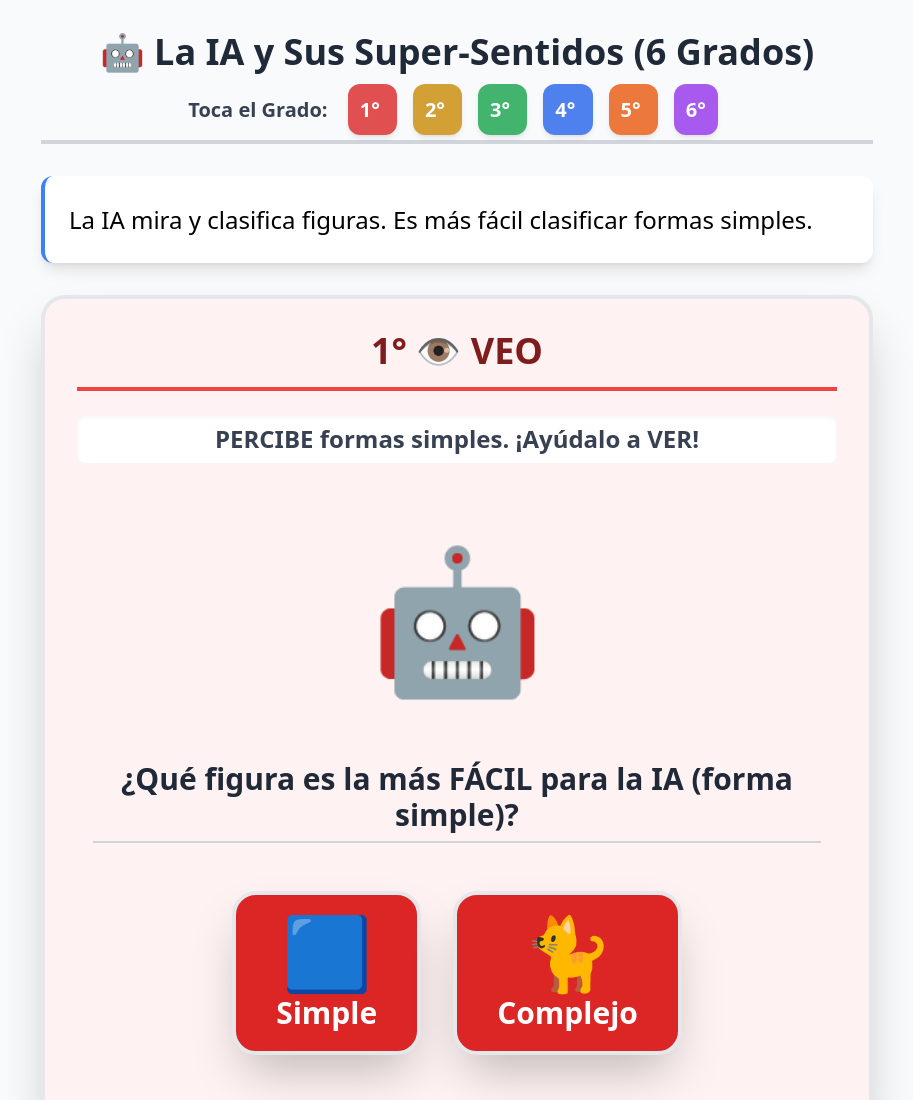
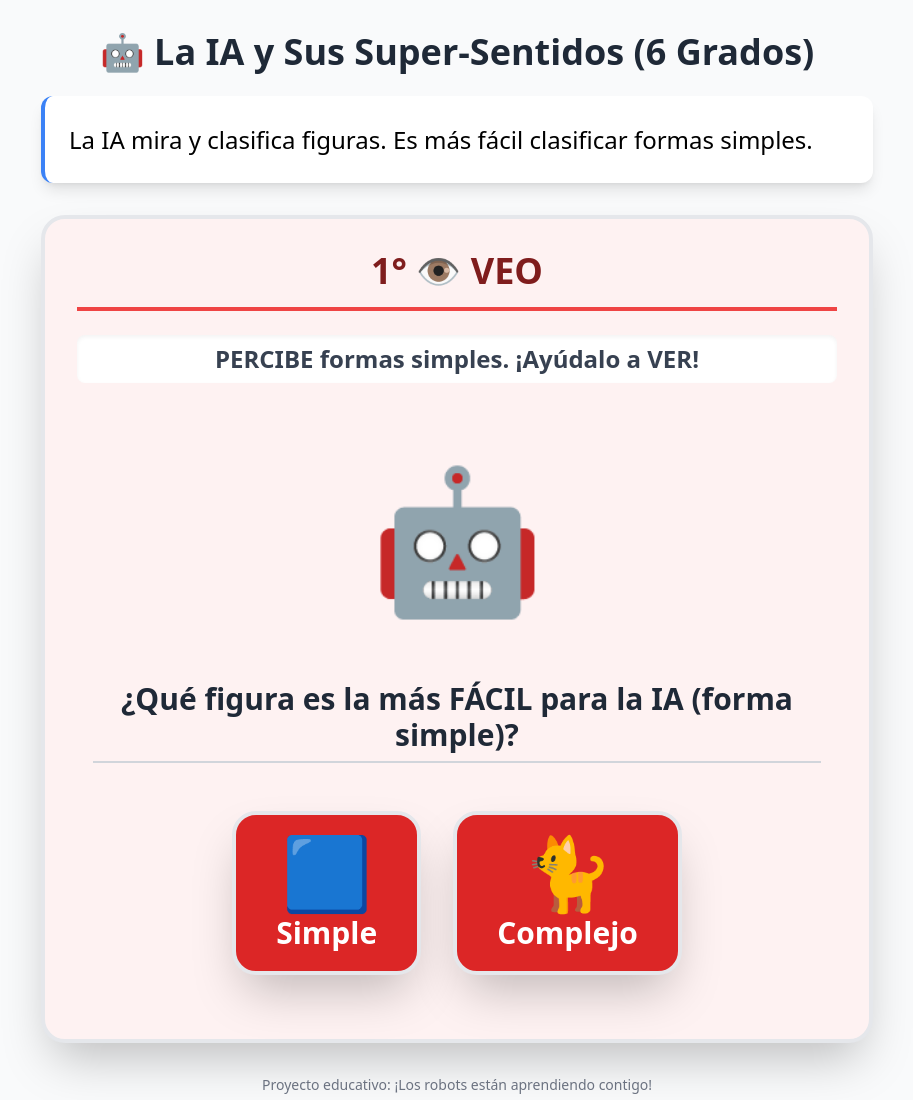
Before and after one commit to SMITH367/Virtual-learning-object-IA4k12, an Astro site: page /curso/segundo/percepcionbasica in a window 1280 px wide. Shown: the top 1100 px of the page, without its empty margins (183-1096 px from the left). Built offline with nearby package versions, Linux system fonts and the light colour scheme; Astro itself is replaced by a stand-in of ours.

Commit message:
ajustando percepcion basica a los grados

```diff
--- a/src/pages/curso/[grado]/percepcionbasica.astro
+++ b/src/pages/curso/[grado]/percepcionbasica.astro
@@ -1,11 +1,12 @@
 ---
 // Importa el componente de React.
+// La ruta de importación cambia porque el archivo está más profundo ahora.
 import PercepcionBasica from '../../../components/games/PercepcionBasica';
 import "../../../styles/tailwind.css";
+
 // 1. FUNCIÓN OBLIGATORIA: Define las rutas para los 6 grados
 export async function getStaticPaths() {
   return [
-
     { params: { grado: 'segundo' } },
     { params: { grado: 'tercero' } },
     { params: { grado: 'cuarto' } },
@@ -16,6 +17,7 @@ export async function getStaticPaths() {
 }
 
 // 2. Obtener el parámetro de la URL
+// Astro automáticamente detectará 'segundo', 'tercero', etc.
 const { grado } = Astro.params;
 
 // 3. Definir las props y el contenido estático según el grado
@@ -67,32 +69,7 @@ switch (grado) {
         🤖 La IA y Sus Super-Sentidos (6 Grados)
       </h1>
 
-            <nav class="text-center mb-8 pb-4 border-b-4 border-gray-300">
-                <span class="font-bold text-gray-700 mr-2 text-xl">Toca el Grado:</span>
-                {['grado1', 'grado2', 'grado3', 'grado4', 'grado5', 'grado6'].map(g => {
-                    const colorMap = {
-                        'grado1': 'bg-red-600',
-                        'grado2': 'bg-yellow-600',
-                        'grado3': 'bg-green-600',
-                        'grado4': 'bg-blue-600',
-                        'grado5': 'bg-orange-600', // Nuevo
-                        'grado6': 'bg-purple-600', // Nuevo
-                    };
-                    const isCurrent = grado === g;
 
-                    return (
-                        <a
-                            href={`/curso/${g}`}
-                            class={`mx-2 text-xl font-extrabold p-3 rounded-xl shadow-md transition duration-300
-                                ${colorMap[g]} text-white
-                                ${isCurrent ? 'opacity-100 ring-4 ring-offset-2 ring-gray-400' : 'opacity-80 hover:opacity-100'}
-                            `}
-                        >
-                            {g.replace('grado', '')}°
-                        </a>
-                    );
-                })}
-            </nav>
     </header>
 
     <p class="text-2xl leading-relaxed mb-6 bg-white p-6 rounded-xl shadow-lg border-l-4 border-blue-500">
```
Lines whose indentation alone changed are shown as unchanged.
